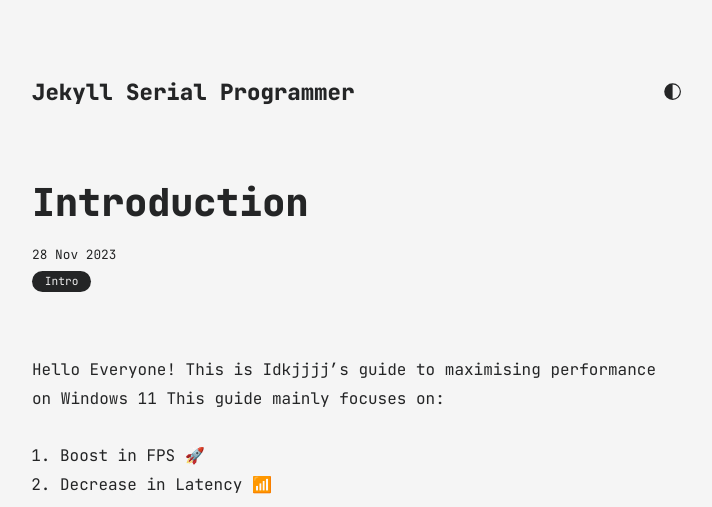
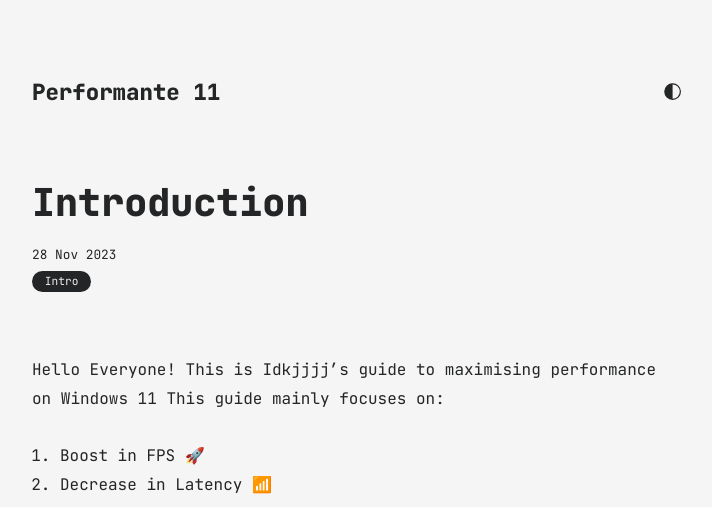
Before and after one commit to Idkjjjj/Idkjjjj.github.io, a Jekyll site: the page built from all_collections/_posts/2023-11-28-Introduction.md, in a window 1280 px wide. Shown: the top 507 px of the page, without its empty margins (283-995 px from the left). Built offline with Jekyll 4.4.1, drawn with Linux system fonts in a browser that asks for light colours; some of the changed text lies outside the part shown; grey boxes are pictures that could not be loaded.

Commit message:
Update _config.yml

```diff
--- a/_config.yml
+++ b/_config.yml
@@ -1,10 +1,10 @@
-title: Jekyll Serial Programmer
+title: Performante 11
 markdown: kramdown
 
 # for atom feed
 author:
-  name: Sharad Raj Singh Maurya
-  email: dev_sharad@outlook.com
+  name: Idkjjjj
+  email: Nein!
 
 plugins:
   - jemoji
```
